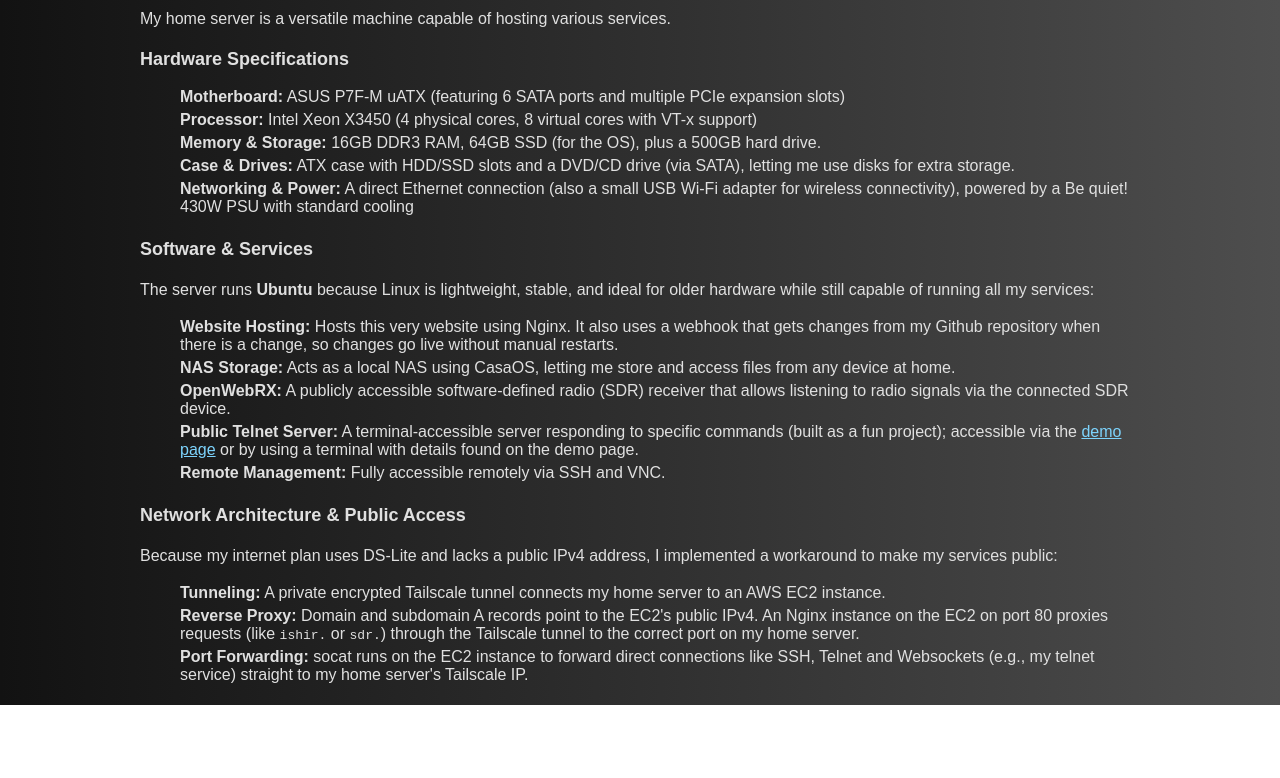
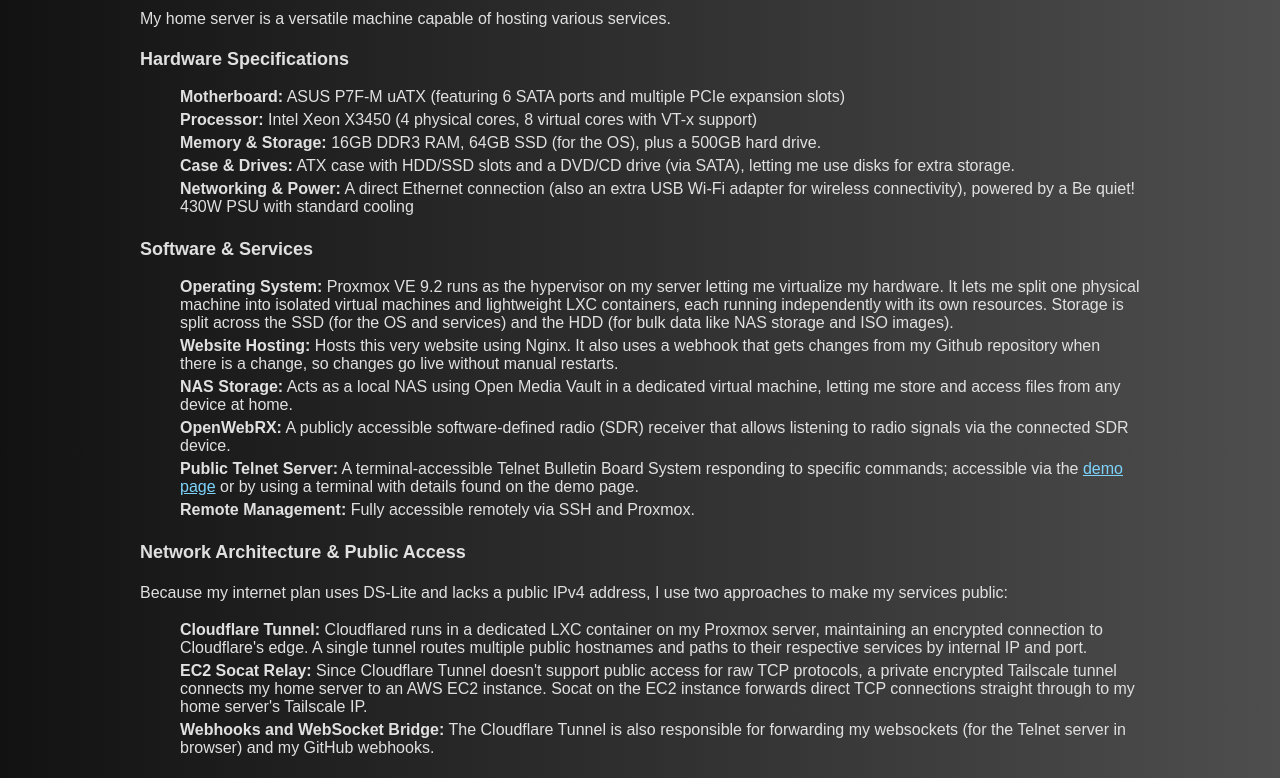
Before and after one commit to ishirseth/leviserver, a plain HTML site: page LeviServerWeb/projects/server.html in a window 1280 px wide. Shown: the part 562-1340 px from the top of the page. Before the commit the page ends 1267 px from the top, so only its background shows below. Drawn offline with Linux system fonts and the light colour scheme.

Commit message:
Update services description in server.html

```diff
--- a/LeviServerWeb/projects/server.html
+++ b/LeviServerWeb/projects/server.html
@@ -30,29 +30,33 @@
       <li><strong>Processor:</strong> Intel Xeon X3450 (4 physical cores, 8 virtual cores with VT-x support)</li>
       <li><strong>Memory &amp; Storage:</strong> 16GB DDR3 RAM, 64GB SSD (for the OS), plus a 500GB hard drive.</li>
       <li><strong>Case &amp; Drives:</strong> ATX case with HDD/SSD slots and a DVD/CD drive (via SATA), letting me use disks for extra storage.</li>
-      <li><strong>Networking &amp; Power:</strong> A direct Ethernet connection (also a small USB Wi-Fi adapter for wireless connectivity), powered by a Be quiet! 430W PSU with standard cooling</li>
+      <li><strong>Networking &amp; Power:</strong> A direct Ethernet connection (also an extra USB Wi-Fi adapter for wireless connectivity), powered by a Be quiet! 430W PSU with standard cooling</li>
     </ul>
   </div>
 
   <div class="server-services">
     <h3>Software &amp; Services</h3>
-    <p>The server runs <strong>Ubuntu</strong> because Linux is lightweight, stable, and ideal for older hardware while still capable of running all my services:</p>
     <ul>
+      <li><strong>Operating System:</strong> Proxmox VE 9.2 runs as the hypervisor on my server letting me virtualize my hardware.
+        It lets me split one physical machine into isolated virtual machines and lightweight LXC containers, each running independently with its own resources.
+        Storage is split across the SSD (for the OS and services) and the HDD (for bulk data like NAS storage and ISO images).</li>
       <li><strong>Website Hosting:</strong> Hosts this very website using Nginx. It also uses a webhook that gets changes from my Github repository when there is a change, so changes go live without manual restarts.</li>
-      <li><strong>NAS Storage:</strong> Acts as a local NAS using CasaOS, letting me store and access files from any device at home.</li>
+      <li><strong>NAS Storage:</strong> Acts as a local NAS using Open Media Vault in a dedicated virtual machine, letting me store and access files from any device at home.</li>
       <li><strong>OpenWebRX:</strong> A publicly accessible software-defined radio (SDR) receiver that allows listening to radio signals via the connected SDR device.</li>
-      <li><strong>Public Telnet Server:</strong> A terminal-accessible server responding to specific commands (built as a fun project); accessible via the <a href="../demos/telnet.html">demo page</a> or by using a terminal with details found on the demo page.</li>
-      <li><strong>Remote Management:</strong> Fully accessible remotely via SSH and VNC.</li>
+      <li><strong>Public Telnet Server:</strong> A terminal-accessible Telnet Bulletin Board System responding to specific commands; accessible via the <a href="../demos/telnet.html">demo page</a> or by using a terminal with details found on the demo page.</li>
+      <li><strong>Remote Management:</strong> Fully accessible remotely via SSH and Proxmox.</li>
     </ul>
   </div>
 
   <div class="server-networking">
     <h3>Network Architecture &amp; Public Access</h3>
-    <p>Because my internet plan uses DS-Lite and lacks a public IPv4 address, I implemented a workaround to make my services public:</p>
+    <p>Because my internet plan uses DS-Lite and lacks a public IPv4 address, I use two approaches to make my services public:</p>
     <ul>
-      <li><strong>Tunneling:</strong> A private encrypted Tailscale tunnel connects my home server to an AWS EC2 instance.</li>
-      <li><strong>Reverse Proxy:</strong> Domain and subdomain A records point to the EC2's public IPv4. An Nginx instance on the EC2 on port 80 proxies requests (like <code>ishir.</code> or <code>sdr.</code>) through the Tailscale tunnel to the correct port on my home server.</li>
-      <li><strong>Port Forwarding:</strong> socat runs on the EC2 instance to forward direct connections like SSH, Telnet and Websockets (e.g., my telnet service) straight to my home server's Tailscale IP.</li>
+      <li><strong>Cloudflare Tunnel:</strong> Cloudflared runs in a dedicated LXC container on my Proxmox server, maintaining an encrypted connection to Cloudflare's edge.
+        A single tunnel routes multiple public hostnames and paths to their respective services by internal IP and port.</li>
+      <li><strong>EC2 Socat Relay:</strong> Since Cloudflare Tunnel doesn't support public access for raw TCP protocols, a private encrypted Tailscale tunnel connects my home server to an AWS EC2 instance.
+        Socat on the EC2 instance forwards direct TCP connections straight through to my home server's Tailscale IP.</li>
+      <li><strong>Webhooks and WebSocket Bridge:</strong> The Cloudflare Tunnel is also responsible for forwarding my websockets (for the Telnet server in browser) and my GitHub webhooks.</li>
     </ul>
   </div>
 </section>
```
